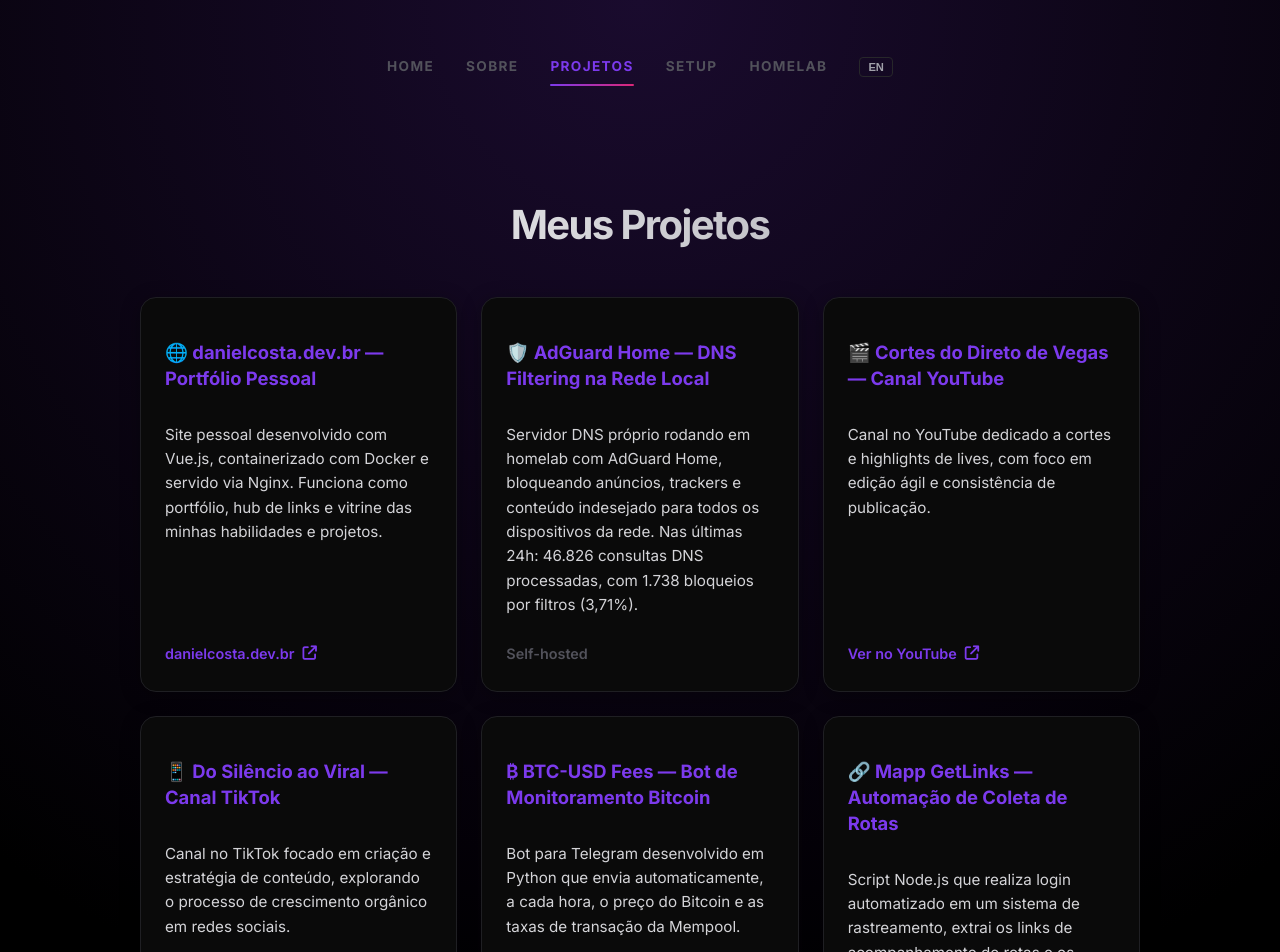
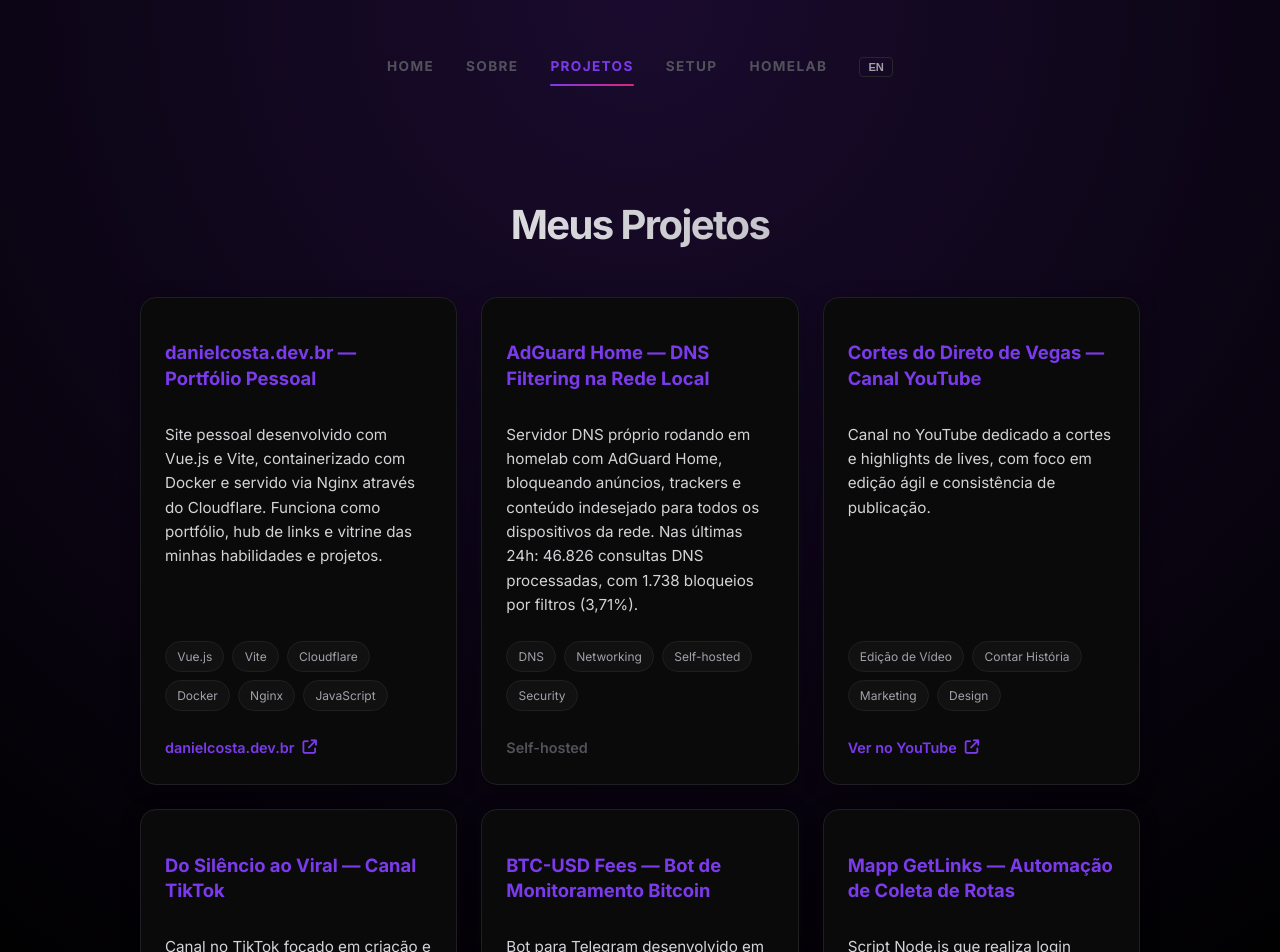
Before and after one commit to DanielCosta12/danielcosta, a Vue app: page /projetos in a window 1280 px wide. Shown: the top 952 px of the page. Built offline with nearby package versions, Linux system fonts and the light colour scheme.

Commit message:
feat: update projects, contact email and skill hover effects

```diff
--- a/public/site-data.json
+++ b/public/site-data.json
@@ -4,7 +4,7 @@
   "socialLinks": [
     { "url": "https://www.linkedin.com/in/daniel-costa12/", "text": "LinkedIn" },
     { "url": "https://github.com/danielcosta12", "text": "GitHub" },
-    { "url": "mailto:danieldossantosdacosta@gmail.com", "text": "Gmail" },
+    { "url": "mailto:contato@danielcosta.dev.br", "text": "E-mail" },
     { "url": "https://wa.me/5521968318309", "text": "WhatsApp" }
   ],
   "pt": {
@@ -59,40 +59,46 @@
     },
     "projects": [
       {
-        "title": "🌐 danielcosta.dev.br — Portfólio Pessoal",
-        "description": "Site pessoal desenvolvido com Vue.js, containerizado com Docker e servido via Nginx. Funciona como portfólio, hub de links e vitrine das minhas habilidades e projetos.",
+        "title": "danielcosta.dev.br — Portfólio Pessoal",
+        "description": "Site pessoal desenvolvido com Vue.js e Vite, containerizado com Docker e servido via Nginx através do Cloudflare. Funciona como portfólio, hub de links e vitrine das minhas habilidades e projetos.",
         "link": "https://danielcosta.dev.br",
-        "linkText": "danielcosta.dev.br"
+        "linkText": "danielcosta.dev.br",
+        "skills": ["Vue.js", "Vite", "Cloudflare", "Docker", "Nginx", "JavaScript"]
       },
       {
-        "title": "🛡️ AdGuard Home — DNS Filtering na Rede Local",
+        "title": "AdGuard Home — DNS Filtering na Rede Local",
         "description": "Servidor DNS próprio rodando em homelab com AdGuard Home, bloqueando anúncios, trackers e conteúdo indesejado para todos os dispositivos da rede. Nas últimas 24h: 46.826 consultas DNS processadas, com 1.738 bloqueios por filtros (3,71%).",
         "link": "#",
-        "linkText": "Self-hosted"
+        "linkText": "Self-hosted",
+        "skills": ["DNS", "Networking", "Self-hosted", "Security"]
       },
       {
-        "title": "🎬 Cortes do Direto de Vegas — Canal YouTube",
+        "title": "Cortes do Direto de Vegas — Canal YouTube",
         "description": "Canal no YouTube dedicado a cortes e highlights de lives, com foco em edição ágil e consistência de publicação.",
         "link": "https://www.youtube.com/@CortesdoDiretodeVegas",
-        "linkText": "Ver no YouTube"
+        "linkText": "Ver no YouTube",
+        "skills": ["Edição de Vídeo", "Contar História", "Marketing", "Design"]
       },
       {
-        "title": "📱 Do Silêncio ao Viral — Canal TikTok",
+        "title": "Do Silêncio ao Viral — Canal TikTok",
         "description": "Canal no TikTok focado em criação e estratégia de conteúdo, explorando o processo de crescimento orgânico em redes sociais.",
         "link": "https://www.tiktok.com/@dosilencioaoviral_ofc",
-        "linkText": "Ver no TikTok"
+        "linkText": "Ver no TikTok",
+        "skills": ["Edição de Vídeo", "Contar Histórias Curtas", "Marketing", "Social Media"]
       },
       {
-        "title": "₿ BTC-USD Fees — Bot de Monitoramento Bitcoin",
+        "title": "BTC-USD Fees — Bot de Monitoramento Bitcoin",
         "description": "Bot para Telegram desenvolvido em Python que envia automaticamente, a cada hora, o preço do Bitcoin e as taxas de transação da Mempool.",
         "link": "https://github.com/DanielCosta12/btc_usd_fees",
-        "linkText": "Ver no GitHub"
+        "linkText": "Ver no GitHub",
+        "skills": ["Python", "Bitcoin", "Telegram API", "Automation"]
       },
       {
-        "title": "🔗 Mapp GetLinks — Automação de Coleta de Rotas",
+        "title": "Mapp GetLinks — Automação de Coleta de Rotas",
         "description": "Script Node.js que realiza login automatizado em um sistema de rastreamento, extrai os links de acompanhamento de rotas e os envia via Telegram todos os dias úteis às 8h30.",
         "link": "https://github.com/danielcosta12/mapp-getlinks",
-        "linkText": "Ver no GitHub"
+        "linkText": "Ver no GitHub",
+        "skills": ["Node.js", "Automation", "Web Scraping", "Telegram API"]
       }
     ]
   },
@@ -148,40 +154,46 @@
     },
     "projects": [
       {
-        "title": "🌐 danielcosta.dev.br — Personal Portfolio",
-        "description": "Personal website developed with Vue.js, containerized with Docker and served via Nginx. Acts as a portfolio, link hub and showcase for my skills and projects.",
+        "title": "danielcosta.dev.br — Personal Portfolio",
+        "description": "Personal website developed with Vue.js and Vite, containerized with Docker and served via Nginx through Cloudflare. Acts as a portfolio, link hub and showcase for my skills and projects.",
         "link": "https://danielcosta.dev.br",
-        "linkText": "danielcosta.dev.br"
+        "linkText": "danielcosta.dev.br",
+        "skills": ["Vue.js", "Vite", "Cloudflare", "Docker", "Nginx", "JavaScript"]
       },
       {
-        "title": "🛡️ AdGuard Home — DNS Filtering on Local Network",
+        "title": "AdGuard Home — DNS Filtering on Local Network",
         "description": "Own DNS server running in homelab with AdGuard Home, blocking ads, trackers and unwanted content for all devices on the network. In the last 24h: 46,826 DNS queries processed, with 1,738 blocks by filters (3.71%).",
         "link": "#",
-        "linkText": "Self-hosted"
+        "linkText": "Self-hosted",
+        "skills": ["DNS", "Networking", "Self-hosted", "Security"]
       },
       {
-        "title": "🎬 Cortes do Direto de Vegas — YouTube Channel",
+        "title": "Cortes do Direto de Vegas — YouTube Channel",
         "description": "YouTube channel dedicated to clips and highlights of lives, focusing on agile editing and publication consistency.",
         "link": "https://www.youtube.com/@CortesdoDiretodeVegas",
-        "linkText": "View on YouTube"
+        "linkText": "View on YouTube",
+        "skills": ["Video Editing", "Storytelling", "Marketing", "Design"]
       },
       {
-        "title": "📱 Do Silêncio ao Viral — TikTok Channel",
+        "title": "Do Silêncio ao Viral — TikTok Channel",
         "description": "TikTok channel focused on content creation and strategy, exploring the organic growth process on social networks.",
         "link": "https://www.tiktok.com/@dosilencioaoviral_ofc",
-        "linkText": "View on TikTok"
+        "linkText": "View on TikTok",
+        "skills": ["Video Editing", "Storytelling", "Marketing", "Social Media"]
       },
       {
-        "title": "₿ BTC-USD Fees — Bitcoin Monitoring Bot",
+        "title": "BTC-USD Fees — Bitcoin Monitoring Bot",
         "description": "Telegram bot developed in Python that automatically sends, every hour, the Bitcoin price and transaction fees from the Mempool.",
         "link": "https://github.com/DanielCosta12/btc_usd_fees",
-        "linkText": "View on GitHub"
+        "linkText": "View on GitHub",
+        "skills": ["Python", "Bitcoin", "Telegram API", "Automation"]
       },
       {
-        "title": "🔗 Mapp GetLinks — Route Collection Automation",
+        "title": "Mapp GetLinks — Route Collection Automation",
         "description": "Node.js script that performs automated login in a tracking system, extracts route tracking links and sends them via Telegram every business day at 8:30 am.",
         "link": "https://github.com/danielcosta12/mapp-getlinks",
-        "linkText": "View on GitHub"
+        "linkText": "View on GitHub",
+        "skills": ["Node.js", "Automation", "Web Scraping", "Telegram API"]
       }
     ]
   }
--- a/src/components/SocialLinks.vue
+++ b/src/components/SocialLinks.vue
@@ -7,7 +7,7 @@ function getIcon(text) {
   const lowerText = text.toLowerCase();
   if (lowerText.includes('linkedin')) return 'fa-brands fa-linkedin-in';
   if (lowerText.includes('github')) return 'fa-brands fa-github';
-  if (lowerText.includes('gmail')) return 'fa-solid fa-envelope';
+  if (lowerText.includes('gmail') || lowerText.includes('email') || lowerText.includes('e-mail')) return 'fa-solid fa-envelope';
   if (lowerText.includes('whatsapp')) return 'fa-brands fa-whatsapp';
   return 'fa-solid fa-link';
 }
--- a/src/views/Projects.vue
+++ b/src/views/Projects.vue
@@ -31,6 +31,13 @@ const projects = computed(() => {
       <div v-for="project in projects" :key="project.title" class="project-card">
         <h3>{{ project.title }}</h3>
         <p class="description">{{ project.description }}</p>
+
+        <div v-if="project.skills" class="skills-container">
+          <span v-for="skill in project.skills" :key="skill" class="skill-tag">
+            {{ skill }}
+          </span>
+        </div>
+
         <div class="card-footer">
           <a v-if="project.link !== '#'" :href="project.link" target="_blank" class="project-link">
             {{ project.linkText }} <i class="fa-solid fa-arrow-up-right-from-square"></i>
@@ -112,6 +119,29 @@ const projects = computed(() => {
   flex-grow: 1;
 }
 
+.skills-container {
+  display: flex;
+  flex-wrap: wrap;
+  gap: 0.5rem;
+  margin-bottom: 1.5rem;
+  justify-content: flex-start;
+}
+
+.skill-tag {
+  background-color: #111111;
+  color: #a1a1aa;
+  padding: 0.3rem 0.7rem;
+  border-radius: 20px;
+  font-size: 0.75rem;
+  border: 1px solid #1f1f23;
+  transition: all 0.2s ease;
+}
+
+.skill-tag:hover {
+  color: #ffffff;
+  border-color: #7c3aed;
+}
+
 .card-footer {
   margin-top: auto;
 }
```
